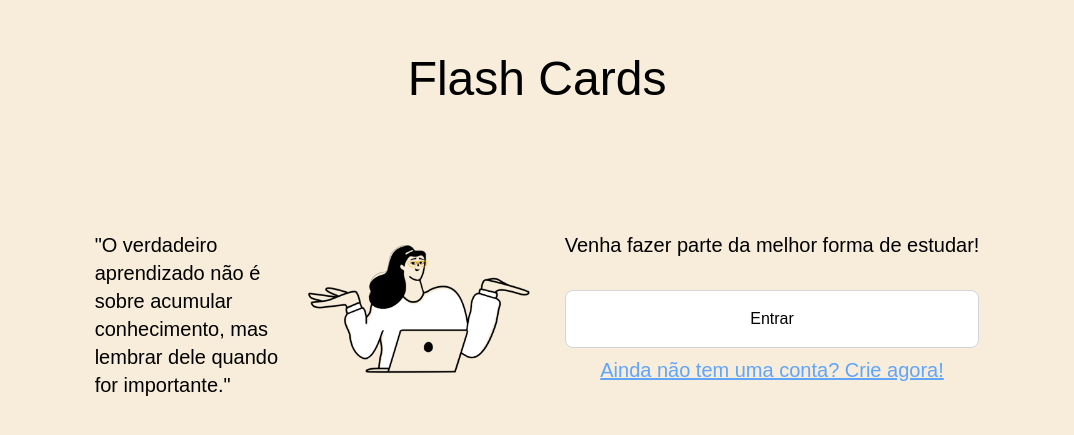
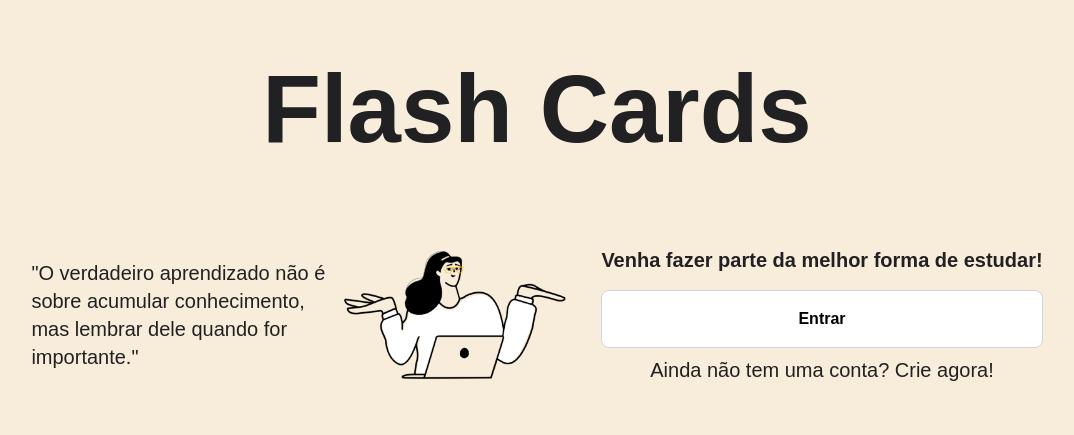
Before and after one commit to IgorGrieder/FlashCards, a Next.js app in the folder client/: page / in a window 1280 px wide. Shown: the part 173-608 px from the top of the page, without its empty margins (103-1177 px from the left). Built offline with nearby package versions, Linux system fonts and the light colour scheme; sample sign-in values are in the browser's storage.

Commit message:
Main page rempa

```diff
--- a/client/src/app/page.tsx
+++ b/client/src/app/page.tsx
@@ -11,12 +11,12 @@ export default function Home() {
   };
 
   return (
-    <main className="h-screen text-black text-xl">
-      <section className="flex flex-col items-center justify-center h-full w-full">
-        <h1 className="text-5xl mb-32">Flash Cards</h1>
-        <div className="flex gap-5">
-          <div className="flex">
-            <p className="w-[200px]">
+    <main className="h-screen text-xl px-10">
+      <section className="flex flex-col h-full items-center justify-center">
+        <h1 className="text-8xl font-extrabold mb-10 sm:mb-20">Flash Cards</h1>
+        <div className="flex gap-5 sm:items-center">
+          <div className="flex items-center">
+            <p className="w-[300px]">
               &quot;O verdadeiro aprendizado não é sobre acumular conhecimento,
               mas lembrar dele quando for importante.&quot;
             </p>
@@ -30,7 +30,7 @@ export default function Home() {
               />
             </div>
           </div>
-          <div className="grid grid-cols-1 gap-4">
+          <div className="grid grid-cols-1 gap-4 font-semibold">
             <p>Venha fazer parte da melhor forma de estudar!</p>
             <div>
               <Button
@@ -41,7 +41,7 @@ export default function Home() {
               <div className="flex justify-center">
                 <a
                   href="/create-account"
-                  className="text-blue-400 mt-2 hover:text-blue-800 underline text-xl"
+                  className="text-foreground mt-2 hover:underline text-xl font-thin"
                 >
                   Ainda não tem uma conta? Crie agora!
                 </a>
```
